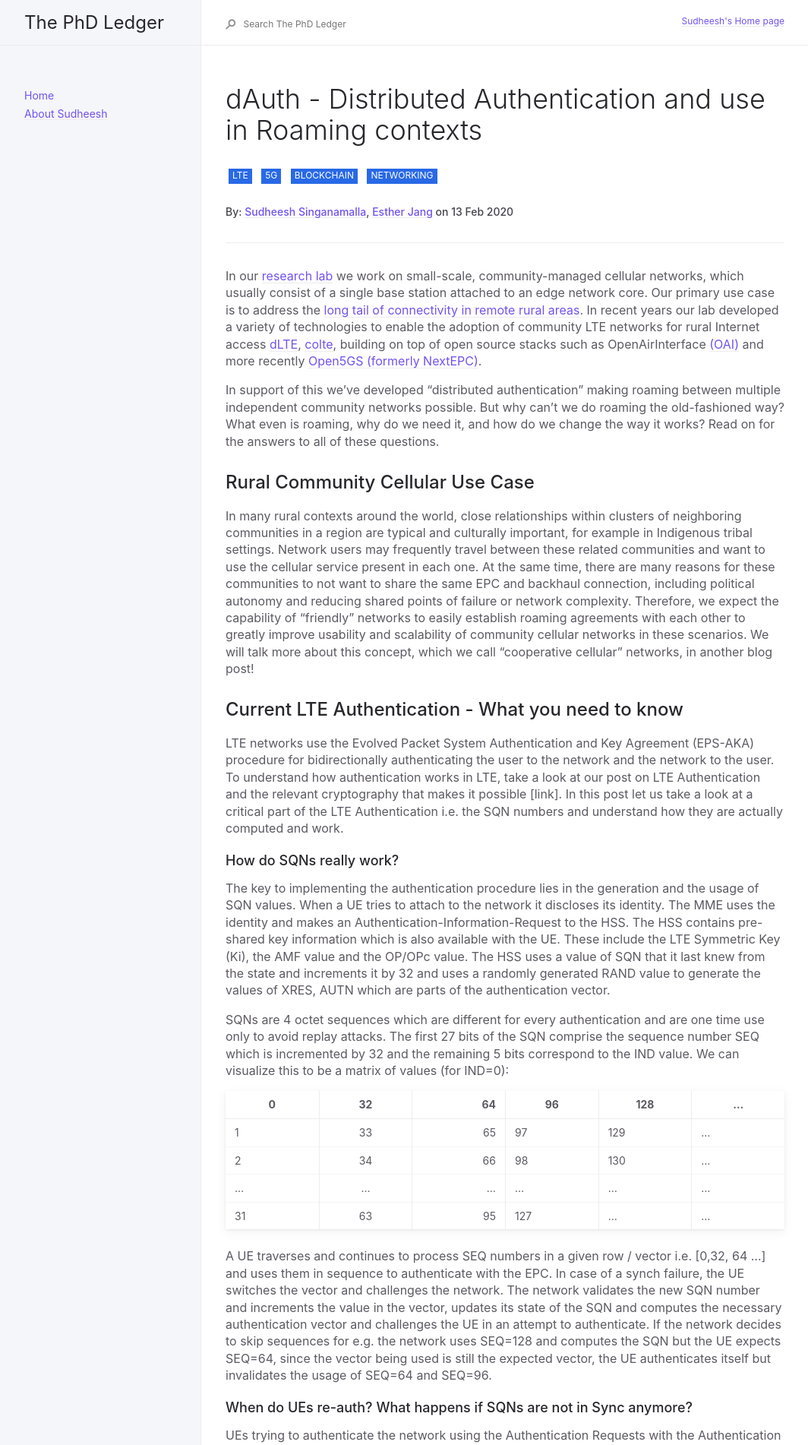
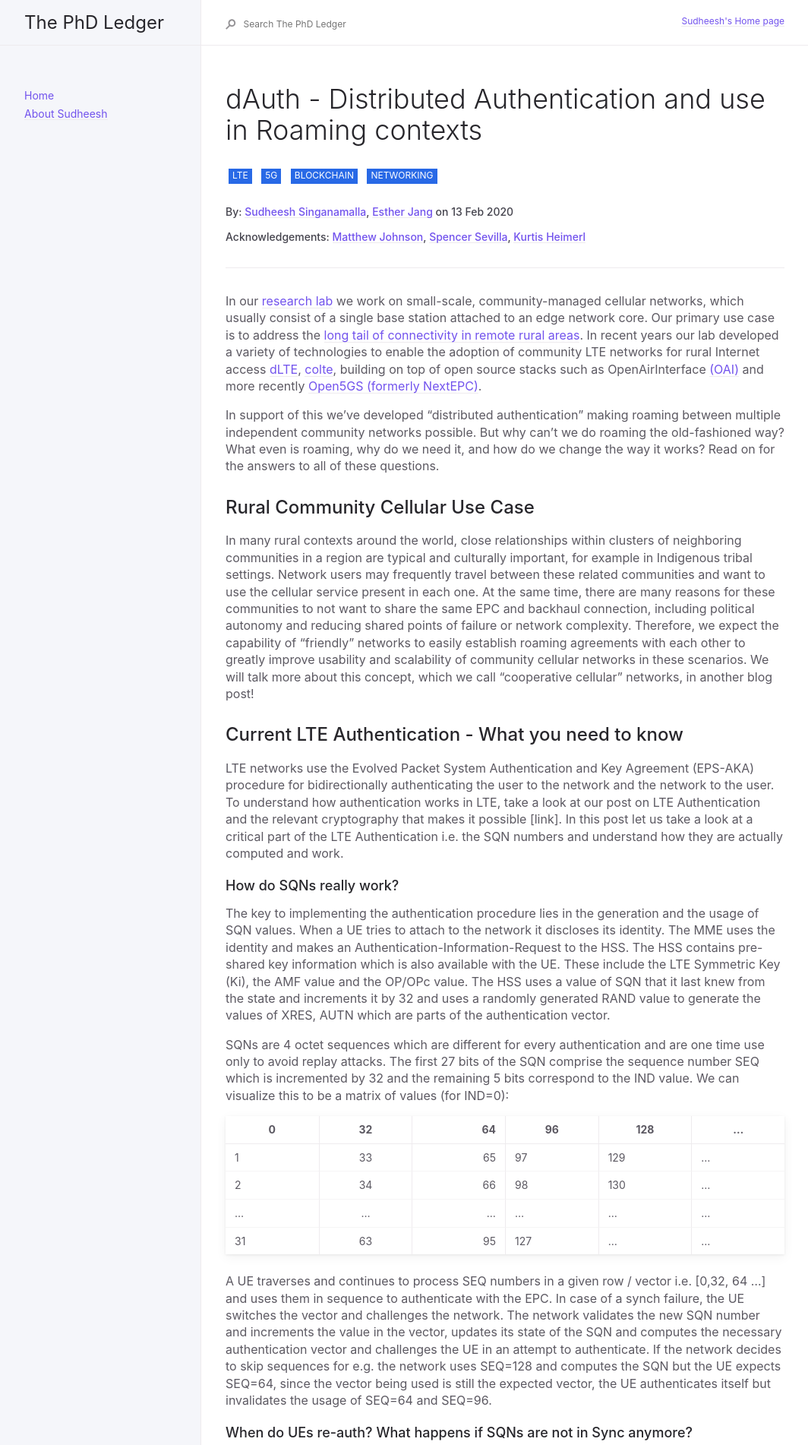
Before and after one commit to sudheesh001/ictd-blog, a Jekyll site: the page built from docs/2020-02-13-distributed-authentication.md, in a window 1280 px wide. Shown: the top 1902 px of the page at 76% size, without its empty margins (91-1155 px from the left). Built offline with Jekyll 4.4.1, drawn with Linux system fonts in a browser that asks for light colours.

Commit message:
Updating to have acknowledgements for lab members
Signed-off-by: Sudheesh Singanamalla <sudheesh@cs.washington.edu>

```diff
--- a/docs/2020-02-13-distributed-authentication.md
+++ b/docs/2020-02-13-distributed-authentication.md
@@ -18,6 +18,7 @@ summary: In many rural contexts around the world, close relationships within clu
 {% endif %}
 
 ##### By: [Sudheesh Singanamalla](https://sudheesh.info/), [Esther Jang](https://homes.cs.washington.edu/~infrared/) on {{page.date | date_to_string }}
+##### Acknowledgements: [Matthew Johnson](https://matt9j.net/), [Spencer Sevilla](https://spencersevilla.com/bio/), [Kurtis Heimerl](https://kurti.sh/)
 
 ---
 
```
